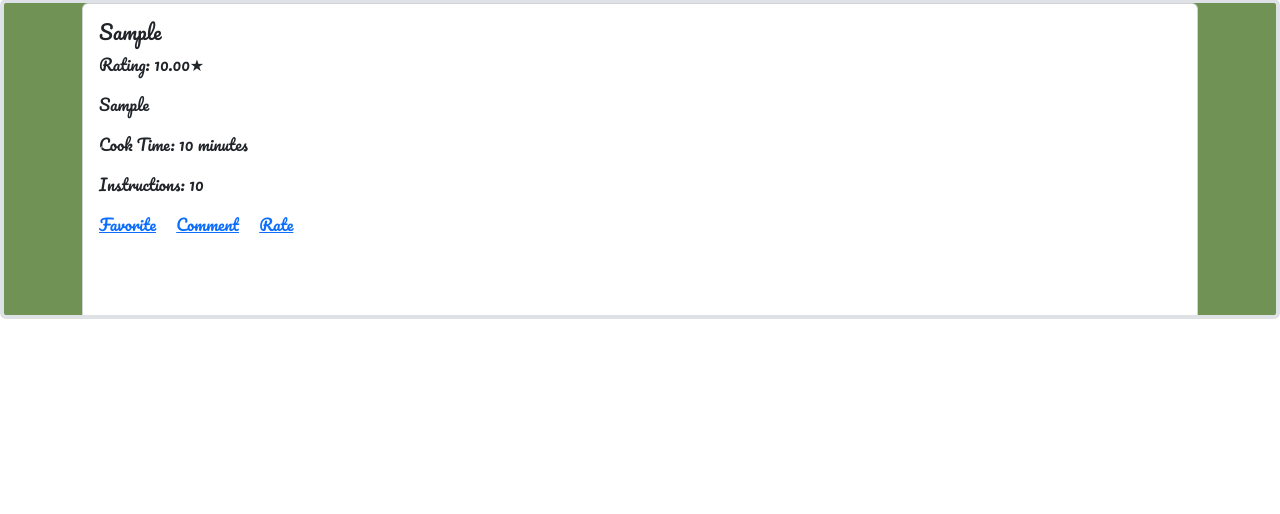
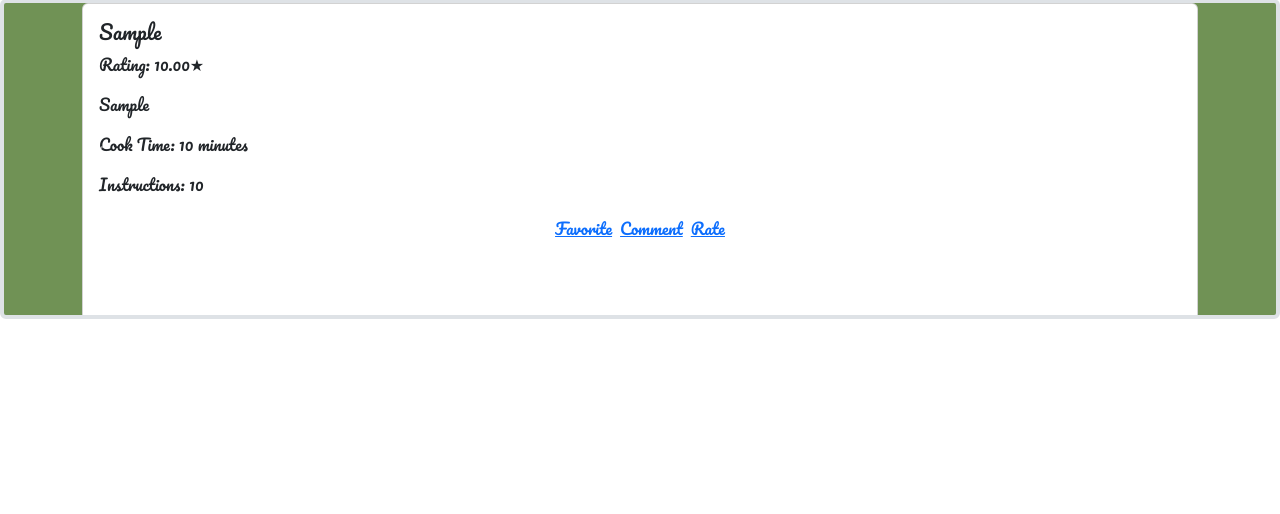
Before and after one commit to Jar3dC0nway/recipease, a Django app: template recipease/engine/templates/index.html in a window 1280 px wide. Shown: the part 263-777 px from the top of the page. Run offline with Django 4.2, Linux system fonts and the light colour scheme; a user stored in the database is signed in; tables that the repository leaves empty hold one stand-in row (values such as "Sample post"); the template is opened without the code that fills it: values that come from a table or form of the project are taken from there, most other values are stand-ins (such as "Sample title", 1, 10 or a date in 2020); some libraries are stand-ins or nearby versions.

Commit message:
centering the buttons in index and user page

```diff
--- a/recipease/engine/templates/index.html
+++ b/recipease/engine/templates/index.html
@@ -36,9 +36,11 @@
                     <p>Cook Time: {{ recipe.4 }} minutes</p>
                     <p>Instructions: {{ recipe.5 }}</p>
                     {% if user.is_authenticated %}
-                      <a href="{% url 'favorite_recipe' recipe.0 %}" class="card-link">Favorite</a>
-                      <a href="{% url 'add_comment' recipe.0 %}" class="card-link">Comment</a>
-                      <a href="{% url 'rate_recipe' recipe.0 %}" class="card-link">Rate</a>
+                      <div class="d-flex justify-content-center">
+                        <a href="{% url 'favorite_recipe' recipe.0 %}" class="card-link m-1">Favorite</a>
+                        <a href="{% url 'add_comment' recipe.0 %}" class="card-link m-1">Comment</a>
+                        <a href="{% url 'rate_recipe' recipe.0 %}" class="card-link m-1">Rate</a>
+                      </div>
                     {% endif %}
                   </div>
                 </div>
```
Also changed, not shown: recipease/engine/templates/profile.html (+6 -4 lines).
